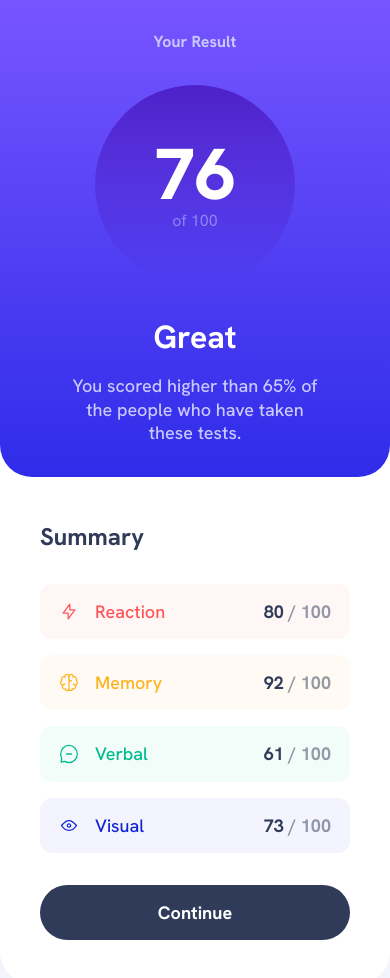
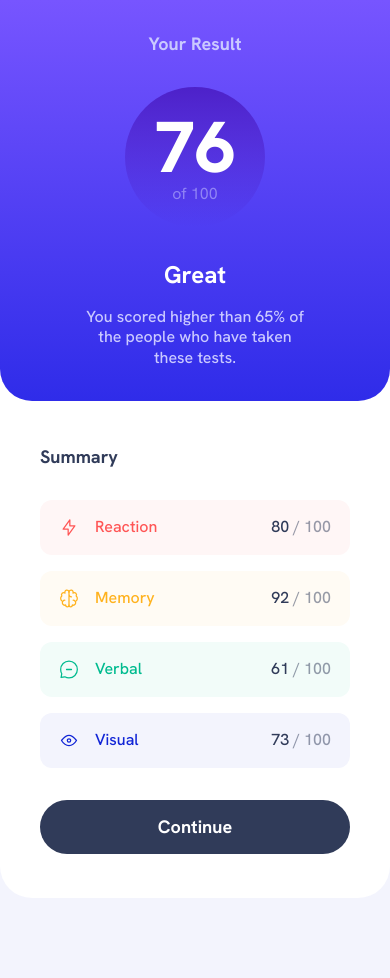
Before and after one commit to EricBrianb12/frontendmentor-projects, a plain HTML site: page sumarry-component/index.html in a window 390 px wide. After the commit the page ends 898 px from the top, so only its background shows below. Drawn offline with Linux system fonts and the light colour scheme.

Commit message:
Finalizando o resposivo

```diff
--- a/sumarry-component/styles/summary-card.css
+++ b/sumarry-component/styles/summary-card.css
@@ -51,7 +51,7 @@
   gap: 16px;
 }
 
-.summary-list li {
+.summary-item {
   display: flex;
   justify-content: space-between;
   align-items: center;
@@ -99,6 +99,32 @@
   }
 
   .result-card h2 {
-    font-size: var(--textPreset05-b);
+    font: var(--textPreset05-b);
+  }
+
+  .score-container {
+    width: 140px;
+    height: 140px;
+  }
+
+  .result-status p:first-child {
+    font: var(--textPreset04);
+  }
+
+  .result-status p:last-child {
+    font: var(--textPreset06-m);
+  }
+
+  .summary-card h2 {
+    font: var(--textPreset05-b);
+  }
+
+  .summary-item {
+    padding-block: 17px;
+  }
+
+  .summary-label span,
+  .summary-score {
+    font: var(--textPreset06-m);
   }
 }
```
Also changed, not shown: sumarry-component/styles/global.css (line endings or trailing spaces).
